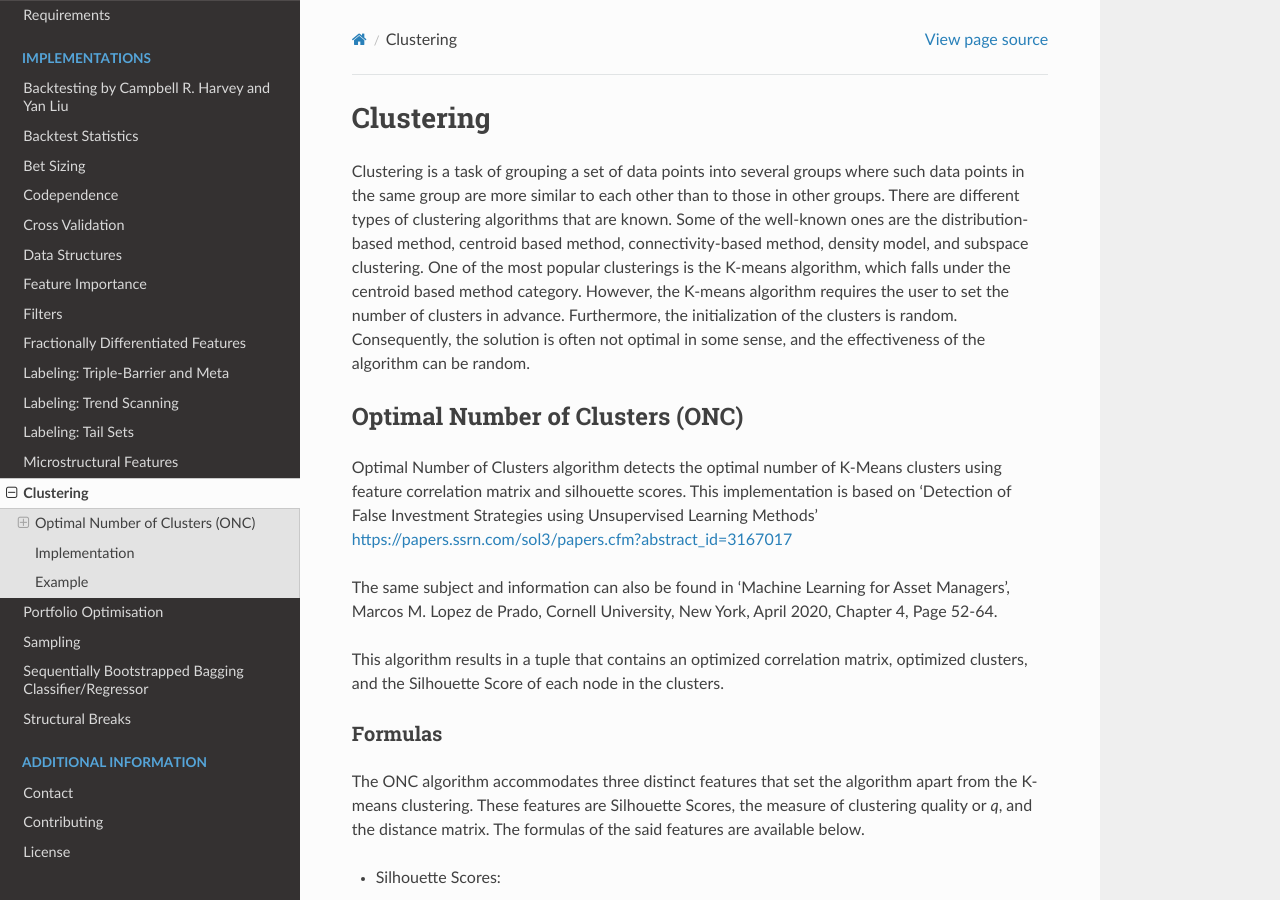
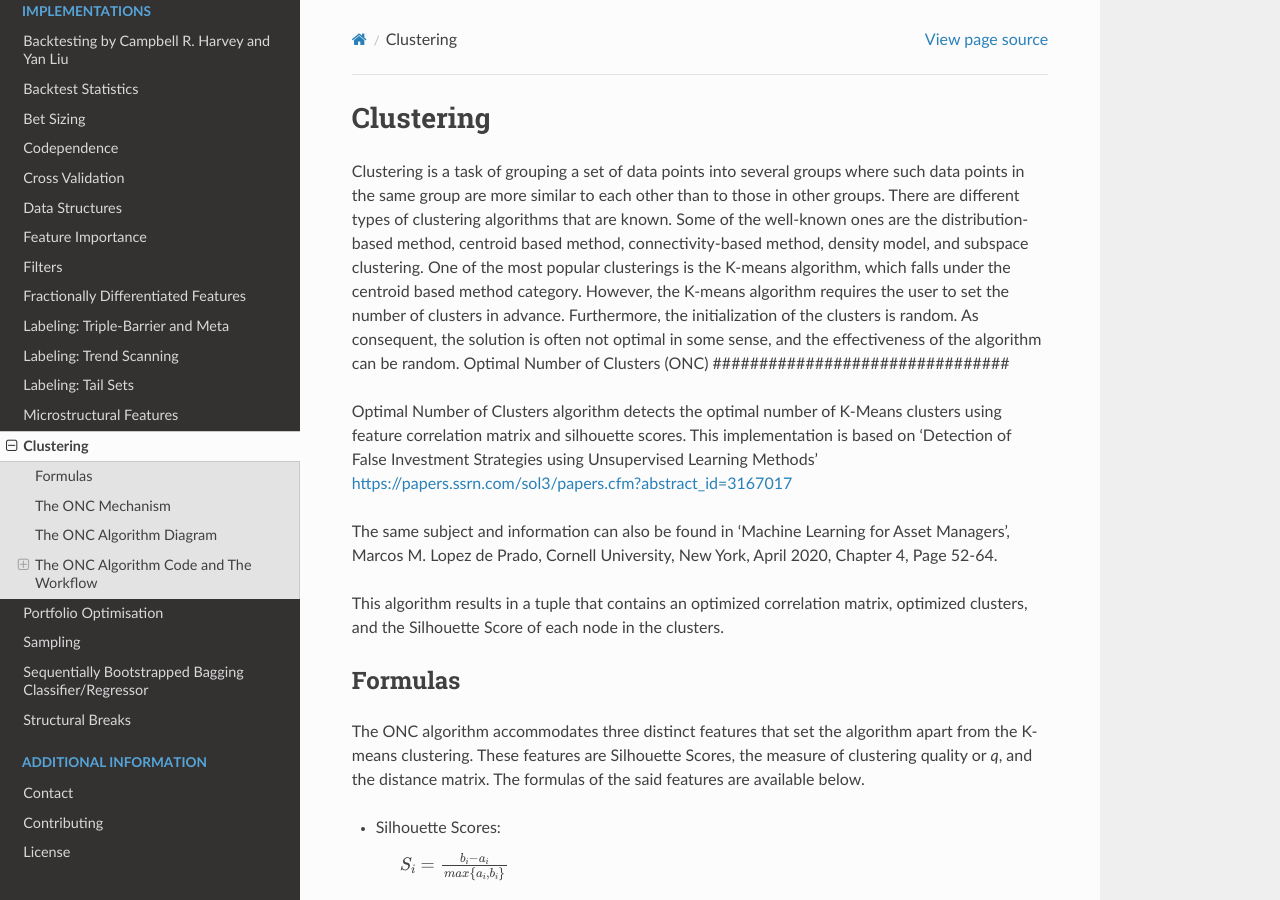
Before and after one commit to hudson-and-thames/mlfinlab, a Sphinx documentation site: the page built from docs/source/implementations/clustering.rst, in a window 1280 px wide and 900 px high. Built offline with Sphinx 7.4.7 and the Read the Docs theme 2.0.0, drawn with Linux system fonts in a browser that asks for light colours.

Commit message:
modified clustering.rst

```diff
--- a/docs/source/implementations/clustering.rst
+++ b/docs/source/implementations/clustering.rst
@@ -5,8 +5,7 @@
 Clustering
 ==========
 
-Clustering is a task of grouping a set of data points into several groups where such data points in the same group are more similar to each other than to those in other groups. There are different types of clustering algorithms that are known. Some of the well-known ones are the distribution-based method, centroid based method, connectivity-based method, density model, and subspace clustering. One of the most popular clusterings is the K-means algorithm, which falls under the centroid based method category. However, the K-means algorithm requires the user to set the number of clusters in advance. Furthermore, the initialization of the clusters is random. Consequently, the solution is often not optimal in some sense, and the effectiveness of the algorithm can be random.
-
+Clustering is a task of grouping a set of data points into several groups where such data points in the same group are more similar to each other than to those in other groups. There are different types of clustering algorithms that are known. Some of the well-known ones are the distribution-based method, centroid based method, connectivity-based method, density model, and subspace clustering. One of the most popular clusterings is the K-means algorithm, which falls under the centroid based method category. However, the K-means algorithm requires the user to set the number of clusters in advance. Furthermore, the initialization of the clusters is random. As consequent, the solution is often not optimal in some sense, and the effectiveness of the algorithm can be random.
 Optimal Number of Clusters (ONC)
 ################################
 
```
